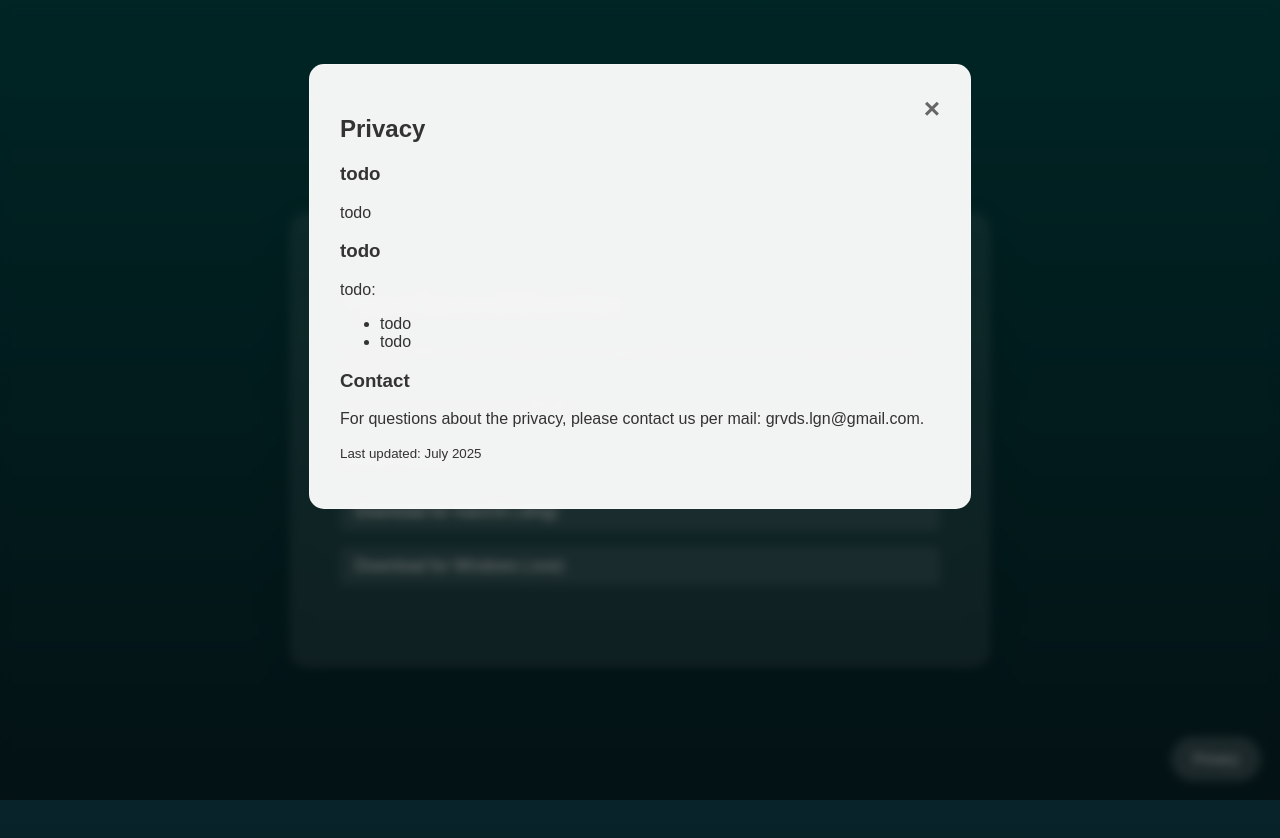
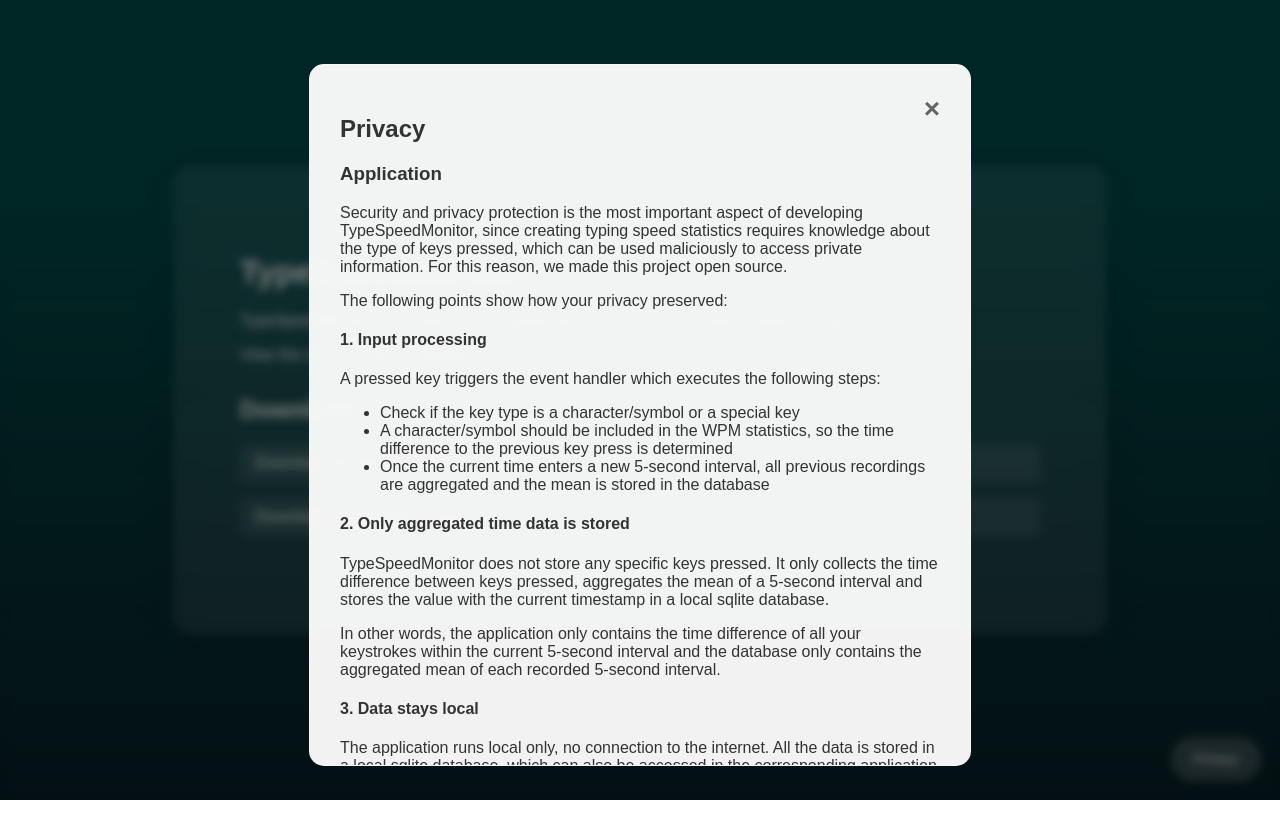
Before and after one commit to Grazvy/TypeSpeedMonitor, a plain HTML site: page page/index.html in a window 1280 px wide. Both pictures are taken after a click on the button "Privacy". After the commit the page ends 800 px from the top, so only its background shows below. Drawn offline with Linux system fonts and the light colour scheme.

Commit message:
added privacy description and layout cleanup

```diff
--- a/page/index.html
+++ b/page/index.html
@@ -15,29 +15,34 @@
     window.googlefc.ccpa = window.googlefc.ccpa || {};
     window.googlefc.ccpa.hasStorageAccess = true;
   </script>
-  <script async src="https://fundingchoicesmessages.google.com/i/pub-4031003123321802?ers=1" nonce="YOUR_NONCE_HERE"></script>
-  <script nonce="YOUR_NONCE_HERE">(function() {function signalGooglefcPresent() {if (!window.frames['googlefcPresent']) {if (document.body) {const iframe = document.createElement('iframe'); iframe.style = 'width: 0; height: 0; border: none; z-index: -1000; left: -1000px; top: -1000px;'; iframe.style.display = 'none'; iframe.name = 'googlefcPresent'; document.body.appendChild(iframe);} else {setTimeout(signalGooglefcPresent, 0);}}}signalGooglefcPresent();})();</script>
+  <script async src="https://fundingchoicesmessages.google.com/i/pub-4031003123321802?ers=1"></script>
+  <script>(function() {function signalGooglefcPresent() {if (!window.frames['googlefcPresent']) {if (document.body) {const iframe = document.createElement('iframe'); iframe.style = 'width: 0; height: 0; border: none; z-index: -1000; left: -1000px; top: -1000px;'; iframe.style.display = 'none'; iframe.name = 'googlefcPresent'; document.body.appendChild(iframe);} else {setTimeout(signalGooglefcPresent, 0);}}}signalGooglefcPresent();})();</script>
 
   <style>
     body {
       font-family: sans-serif;
+      margin: 0;
       padding: 2rem;
-      background: linear-gradient(to bottom, #004a4a 0%, #082026 100%);
+      background: linear-gradient(to bottom, #004a4a 25%, #082026 100%);
       min-height: 100vh;
       color: #ffffff;
       display: flex;
       justify-content: center;
       align-items: center;
+      box-sizing: border-box;
+      overflow: hidden;
     }
     .container {
       background: rgba(255, 255, 255, 0.1);
       backdrop-filter: blur(10px);
       border-radius: 15px;
-      padding: 3rem;
-      max-width: 600px;
-      width: 100%;
+      padding: 4rem;
+      max-width: 800px;
+      width: 90%;
       border: 1px solid rgba(255, 255, 255, 0.2);
       box-shadow: 0 8px 32px rgba(0, 0, 0, 0.1);
+      max-height: 90vh;
+      overflow-y: auto;
     }
     .section {
       margin-bottom: 2rem;
@@ -94,7 +99,7 @@
       margin: 5% auto;
       padding: 30px;
       border-radius: 15px;
-      width: 90%;
+      width: 100%;
       max-width: 600px;
       max-height: 80vh;
       overflow-y: auto;
@@ -150,18 +155,66 @@
       <span class="close" onclick="closePrivacyModal()">&times;</span>
       <h2>Privacy</h2>
 
-      <h3>todo</h3>
-      <p>todo</p>
+      <h3>Application</h3>
+      <p>Security and privacy protection is the most important aspect of developing TypeSpeedMonitor, since creating
+        typing speed statistics requires knowledge about the type of keys pressed, which can be used maliciously to
+        access private information. For this reason, we made this project open source.</p>
+      <p>The following points show how your privacy preserved:</p>
 
-      <h3>todo</h3>
-      <p>todo:</p>
+      <h4>1. Input processing</h4>
+      <p>A pressed key triggers the event handler which executes the following steps:</p>
       <ul>
-        <li>todo</li>
-        <li>todo</li>
+        <li>Check if the key type is a character/symbol or a special key</li>
+        <li>A character/symbol should be included in the WPM statistics, so the time difference to the previous key
+          press is determined</li>
+        <li>Once the current time enters a new 5-second interval, all previous recordings are aggregated and the mean is
+          stored in the database</li>
       </ul>
 
+      <h4>2. Only aggregated time data is stored</h4>
+      <p>TypeSpeedMonitor does not store any specific keys pressed. It only collects the time difference between
+        keys pressed, aggregates the mean of a 5-second interval and stores the value with the current timestamp in a
+        local sqlite database.</p>
+      <p>In other words, the application only contains the time difference of all your keystrokes within the current
+      5-second interval and the database only contains the aggregated mean of each recorded 5-second interval. </p>
+
+      <h4>3. Data stays local</h4>
+      <p>The application runs local only, no connection to the internet. All the data is stored in a local sqlite
+      database, which can also be accessed in the corresponding application folder.</p>
+
+      <h4>4. Passwords don't trigger event listener (Mac)</h4>
+      <p>The application runs with user privileges, therefore it cannot receive keystrokes during password inputs or
+        similar actions when Secure Keyboard Entry is enabled.</p>
+
+      <p><strong>Additionally:</strong> If we see that this application gains more attention, we will invest our money
+        for code-signing to provide additional protection through confirmation of our identities.</p>
+
+      <h3>Website</h3>
+      <p>
+        This website uses Google Analytics to track anonymous usage data, such as which pages are visited and how often.
+      </p>
+      <p>
+        We also use Google AdSense to display advertisements. AdSense may use cookies to serve personalized ads based on your interests and browsing history.
+      </p>
+      <p>
+        Download button clicks are tracked anonymously to understand which versions are most used (macOS vs. Windows).
+      </p>
+      <p>
+        No personal information (such as names, emails, or IP addresses) is stored or shared by us directly.
+      </p>
+      <p>
+        By using this site, you consent to the use of cookies and data collection through third-party services.
+      </p>
+      <p>
+        For more information, see:
+        <ul>
+          <li><a href="https://policies.google.com/privacy" style="color: blue;">Google Privacy Policy</a></li>
+          <li><a href="https://policies.google.com/technologies/ads" style="color: blue;">Google Ad Technologies</a></li>
+        </ul>
+      </p>
+
       <h3>Contact</h3>
-      <p>For questions about the privacy, please contact us per mail: grvds.lgn@gmail.com.</p>
+      <p>For questions about the privacy, please contact us per mail: grvds.lgn@gmail.com</p>
 
       <p><small>Last updated: July 2025</small></p>
     </div>
```
